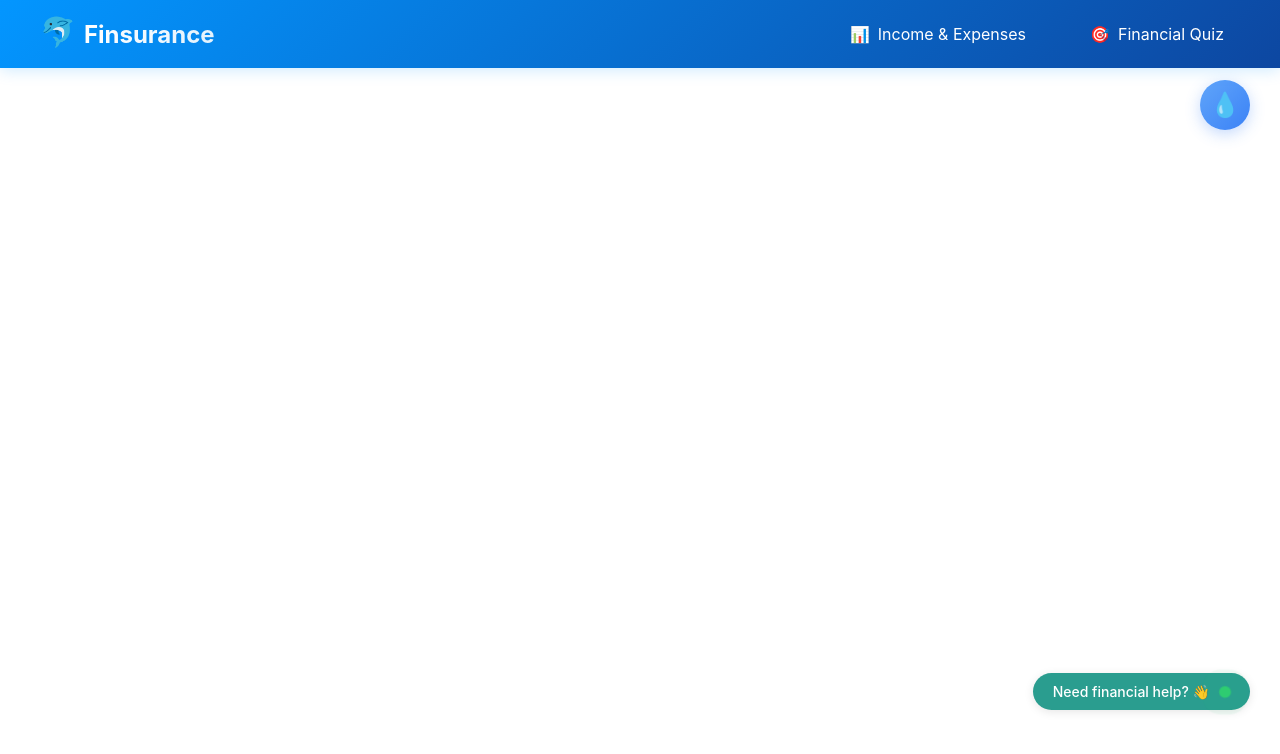
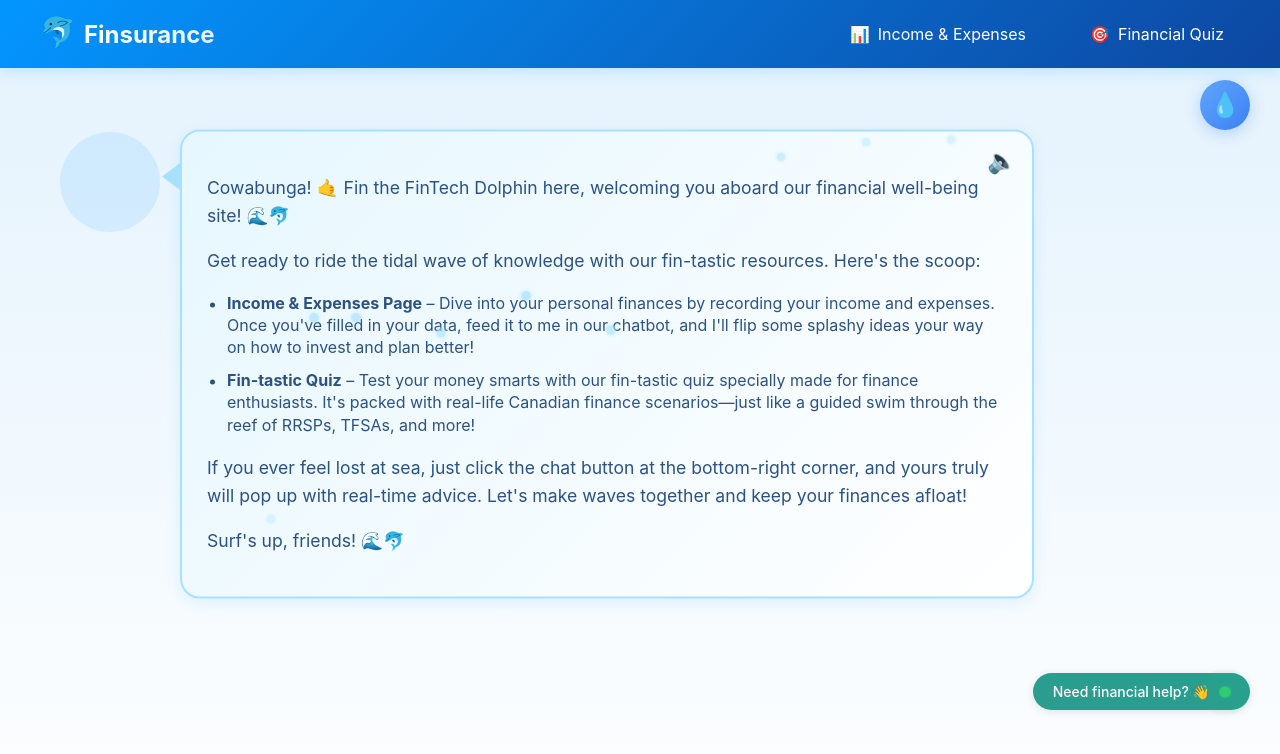
Before and after one commit to SophiaClifton/hashbrown-app, a React (Create React App) app: page / in a window 1280 px wide. Shown: the top 754 px of the page. Built offline with nearby package versions, Linux system fonts and the light colour scheme; no server answers.

Commit message:
10 million fireflies

```diff
--- a/src/pages/Home.css
+++ b/src/pages/Home.css
@@ -7,3 +7,53 @@
 .focusable:focus {
   box-shadow: 0 0 0 2px rgba(59, 130, 246, 0.5);
 }
+
+.home-container {
+  padding-top: 80px;
+  min-height: 100vh;
+  background: linear-gradient(180deg, #E3F2FD 0%, #FFFFFF 100%);
+  transition: background 0.3s ease;
+}
+
+.home-content {
+  max-width: 1200px;
+  margin: 0 auto;
+  padding: 2rem;
+}
+
+.fin-message-container {
+  display: flex;
+  gap: 20px;
+  margin: 20px;
+  align-items: flex-start;
+}
+
+.fin-avatar-placeholder {
+  width: 200px; /* Wider for full body image */
+  height: 400px; /* Taller for full body image */
+  background-color: rgba(0, 149, 255, 0.1);
+  border-radius: 20px; /* Rounded rectangle instead of circle */
+  flex-shrink: 0;
+}
+
+/* Dark mode styles */
+body.dark-mode .home-container {
+  background: linear-gradient(180deg, #1a202c 0%, #2D3748 100%);
+  color: var(--text-dark);
+}
+
+body.dark-mode .fin-message-bubble {
+  background: linear-gradient(135deg, #2D3748 0%, #1a202c 100%);
+  border-color: #4A5568;
+  box-shadow: 0 4px 15px rgba(0, 0, 0, 0.2);
+}
+
+body.dark-mode .fin-message-bubble p,
+body.dark-mode .fin-message-bubble ul,
+body.dark-mode .fin-message-bubble li {
+  color: #E2E8F0;
+}
+
+body.dark-mode .fin-message-bubble::before {
+  border-color: transparent #4A5568 transparent transparent;
+}
--- a/src/pages/Home.tsx
+++ b/src/pages/Home.tsx
@@ -2,10 +2,12 @@ import React, { useEffect, useState } from "react";
 import Banner from "../components/Banner";
 import Chatbot from "../components/Chatbot";
 import { useNavigate, useLocation } from 'react-router-dom';
+import "./Home.css";
 
 const Home: React.FC = () => {
   const navigate = useNavigate();
   const location = useLocation();
+  const [isReading, setIsReading] = useState(false);
 
   const speakWelcome = () => {
     const message = "Welcome to Finsurance HomePage, press B to navigate the webpages";
@@ -13,48 +15,88 @@ const Home: React.FC = () => {
     window.speechSynthesis.speak(utterance);
   };
 
-  const [pageIndex, setPageIndex] = useState(0);
+  const readMessage = () => {
+    if (isReading) {
+      window.speechSynthesis.cancel();
+      setIsReading(false);
+      return;
+    }
+
+    setIsReading(true);
+    const message = `Cowabunga! Fin the FinTech Dolphin here, welcoming you aboard our financial well-being site!
+    Get ready to ride the tidal wave of knowledge with our fin-tastic resources. Here's the scoop:
+
+    Income & Expenses Page – Dive into your personal finances by recording your income and expenses. Once you've filled in your data, feed it to me in our chatbot, and I'll flip some splashy ideas your way on how to invest and plan better!
+
+    Fin-tastic Quiz – Test your money smarts with our fin-tastic quiz specially made for finance enthusiasts. It's packed with real-life Canadian finance scenarios—just like a guided swim through the reef of RRSPs, TFSAs, and more!
+
+    If you ever feel lost at sea, just click the chat button at the bottom-right corner, and yours truly will pop up with real-time advice. Let's make waves together and keep your finances afloat!
+
+    Surf's up, friends!`;
+
+    const utterance = new SpeechSynthesisUtterance(message);
+    utterance.onend = () => setIsReading(false);
+    utterance.rate = 0.9; // Slightly slower rate for better clarity
+    utterance.pitch = 1.1; // Slightly higher pitch for a more energetic tone
+    window.speechSynthesis.speak(utterance);
+  };
 
   useEffect(() => {
-    // Only speak welcome message on homepage
     if (location.pathname === '/') {
       speakWelcome();
     }
 
-    const handleKeyDown = (e: KeyboardEvent) => {
-      if (e.key.toLowerCase() === 'b') {
-        e.preventDefault();
-
-        // Navigate based on current path
-        switch (location.pathname) {
-          case '/':
-            navigate('/income_and_expenses');
-            setPageIndex(1);
-            break;
-          case '/income_and_expenses':
-            navigate('/financial-literacy-quiz');
-            setPageIndex(2);
-            break;
-          case '/financial-literacy-quiz':
-            navigate('/');
-            setPageIndex(0);
-            break;
-          default:
-            // Handle any other paths
-            navigate('/');
-            setPageIndex(0);
-            break;
-        }
+    const handleKeyPress = (e: KeyboardEvent) => {
+      if (e.key.toLowerCase() === 'm') {
+        readMessage();
       }
     };
 
-    window.addEventListener('keydown', handleKeyDown);
-    return () => window.removeEventListener('keydown', handleKeyDown);
-  }, [navigate, location.pathname]);
+    window.addEventListener('keypress', handleKeyPress);
+    return () => window.removeEventListener('keypress', handleKeyPress);
+  }, [location.pathname, isReading]);
 
   return (
     <>
       <Banner />
+      <div className="home-container">
+        <div className="home-content">
+          <div className="fin-message-container">
+            <div className="fin-avatar-placeholder">
+              {/* Placeholder for Fin's full body image */}
+            </div>
+            <div className="fin-message-bubble">
+              <button
+                className="read-message-button"
+                onClick={readMessage}
+                aria-label={isReading ? "Stop reading" : "Read message"}
+              >
+                {isReading ? '🔊' : '🔈'}
+              </button>
+              <div className="water-drops">
+                <div className="water-drop"></div>
+                <div className="water-drop"></div>
+                <div className="water-drop"></div>
+                <div className="water-drop"></div>
+                <div className="water-drop"></div>
+                <div className="water-drop"></div>
+                <div className="water-drop"></div>
+                <div className="water-drop"></div>
+                <div className="water-drop"></div>
+                <div className="water-drop"></div>
+              </div>
+              <p>Cowabunga! 🤙 Fin the FinTech Dolphin here, welcoming you aboard our financial well-being site! 🌊🐬</p>
+              <p>Get ready to ride the tidal wave of knowledge with our fin-tastic resources. Here's the scoop:</p>
+              <ul>
+                <li><strong>Income & Expenses Page</strong> – Dive into your personal finances by recording your income and expenses. Once you've filled in your data, feed it to me in our chatbot, and I'll flip some splashy ideas your way on how to invest and plan better!</li>
+                <li><strong>Fin-tastic Quiz</strong> – Test your money smarts with our fin-tastic quiz specially made for finance enthusiasts. It's packed with real-life Canadian finance scenarios—just like a guided swim through the reef of RRSPs, TFSAs, and more!</li>
+              </ul>
+              <p>If you ever feel lost at sea, just click the chat button at the bottom-right corner, and yours truly will pop up with real-time advice. Let's make waves together and keep your finances afloat!</p>
+              <p>Surf's up, friends! 🌊🐬</p>
+            </div>
+          </div>
+        </div>
+      </div>
       <Chatbot />
     </>
   );
```
